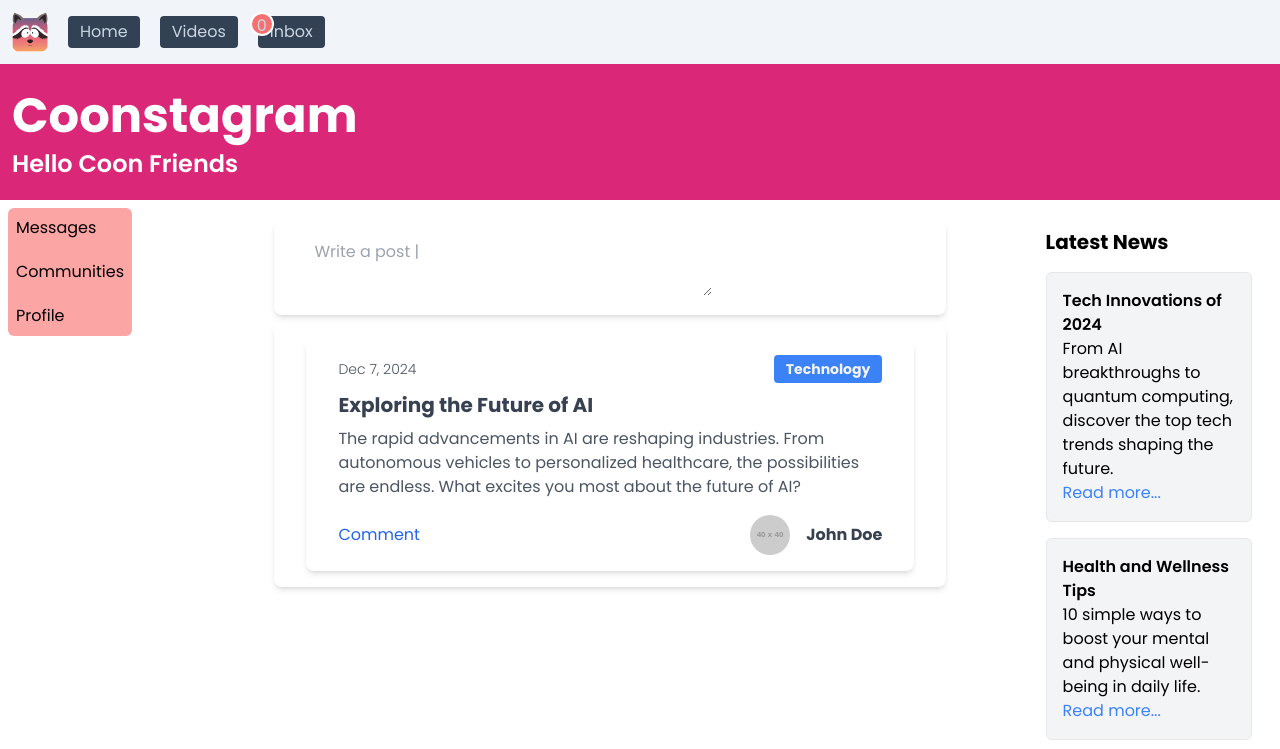
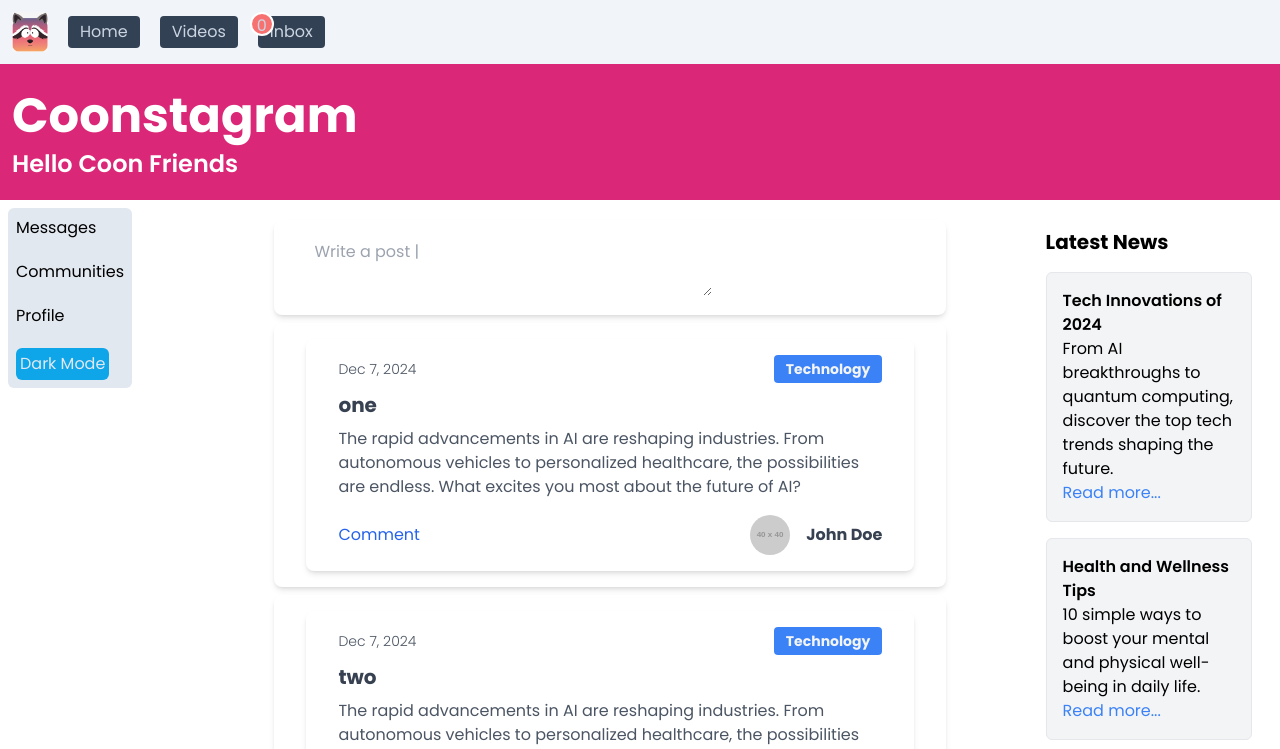
Before and after one commit to chriswilder3/Coonstagram-React-App, a React (Vite) app: page / in a window 1280 px wide. Shown: the top 749 px of the page. Built offline with nearby package versions, Linux system fonts and the light colour scheme.

Commit message:
color change( learn to get prev state of hook var and change it)

```diff
--- a/src/components/HomeFeed.jsx
+++ b/src/components/HomeFeed.jsx
@@ -5,16 +5,22 @@ import Sidebar  from "./Sidebar";
 import Newsfeed from "./NewsFeed";
 
 export default function(){
+    const posts = ['one', 'two', 'three']
     return (
 
-        <div className=" sm:grid grid-cols-5 m-2 gap-2">
-            <Sidebar className="col-span-1" />
-            <div className="flex flex-col m-2 sm:m-3 gap-2 col-span-3">
+        <div className=" md:grid grid-cols-5 m-2 gap-2">
+            <Sidebar className="col-span-1 mb-2 md:mb-0" />
+            <div className="flex flex-col m-2 sm:m-3 gap-2 col-span-4 md:col-span-3 ">
                 <h2 className="max-w-2xl px-8 py-3  bg-white rounded-lg shadow-md dark:bg-gray-800">
 
                     <textarea className="p-2 w-2/3  rounded  transition delay-75 hover:scale-105 focus:scale-110 " type="text" placeholder="Write a post |"/>
                 </h2>
-                <ItemCard></ItemCard>
+                {
+                    posts.map( (element) =>
+                         (<ItemCard post_name={element} />)
+                    )
+                }
+
             </div>
             <Newsfeed className="col-span-1" ></Newsfeed>
 
--- a/src/components/ItemCard.jsx
+++ b/src/components/ItemCard.jsx
@@ -1,4 +1,4 @@
-export default function ItemCard(){
+export default function ItemCard(props){
     return(
 
     <div className="max-w-2xl px-8 py-4 bg-white rounded-lg shadow-md dark:bg-gray-800">
@@ -9,7 +9,7 @@ export default function ItemCard(){
             </div>
 
             <div className="mt-2">
-                <a href="#" className="text-xl font-bold text-gray-700 dark:text-white hover:text-gray-600 dark:hover:text-gray-200 hover:underline" tabIndex="0" role="link">Exploring the Future of AI</a>
+                <a href="#" className="text-xl font-bold text-gray-700 dark:text-white hover:text-gray-600 dark:hover:text-gray-200 hover:underline" tabIndex="0" role="link">{props.post_name}</a>
                 <p className="mt-2 text-gray-600 dark:text-gray-300">
                     The rapid advancements in AI are reshaping industries. From autonomous vehicles to personalized healthcare, the possibilities are endless. What excites you most about the future of AI?
                 </p>
--- a/src/components/Sidebar.jsx
+++ b/src/components/Sidebar.jsx
@@ -1,11 +1,20 @@
+import React, {useState} from 'react'
 
 
 export default function Sidebar() {
+
+    const [ darkMode, changeDarkMode ] = useState('bg-slate-200');
+
+    // document.querySelector('ul').classList.add(darkMode)
+
+    function F1(){
+        changeDarkMode((prevColor) => prevColor === 'bg-slate-200'?'bg-slate-400':'bg-slate-200');
+    }
     return (
-        <div className="relative ">
+        <div className=" ">
 
-                <ul className="fixed md:flex flex-col p-2 justify-start gap-5
-                        bg-red-300   z-10 rounded-md">
+                <ul className= {` fixed md:flex flex-col p-2 justify-start gap-5
+                        bg-red-300  z-10 rounded-md ${darkMode}`} >
                     <li>
                         <a href=""> Messages </a>
                     </li>
@@ -15,6 +24,12 @@ export default function Sidebar() {
                     <li>
                         <a href=""> Profile </a>
                     </li>
+
+                    <li>
+                        <button onClick={ F1 } type='button' className=' bg-sky-500 text-slate-200 p-1 rounded-md'>
+                            Dark Mode
+                        </button>
+                    </li>
                 </ul>
 
         </div>
```
